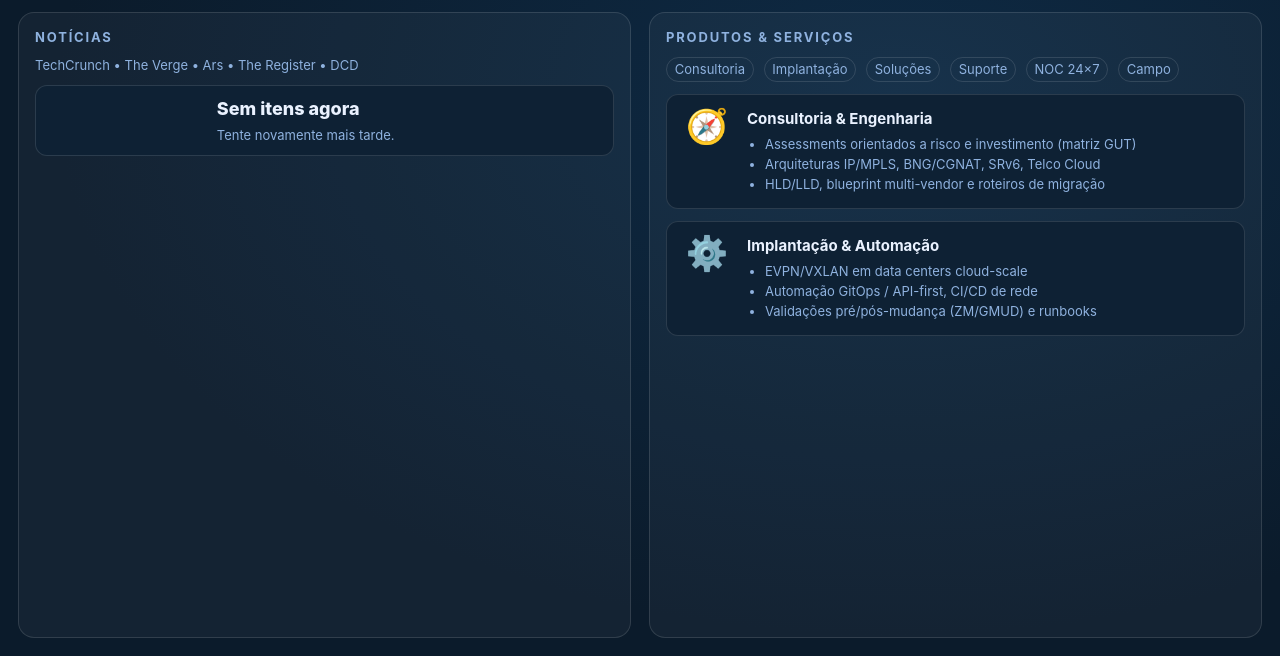
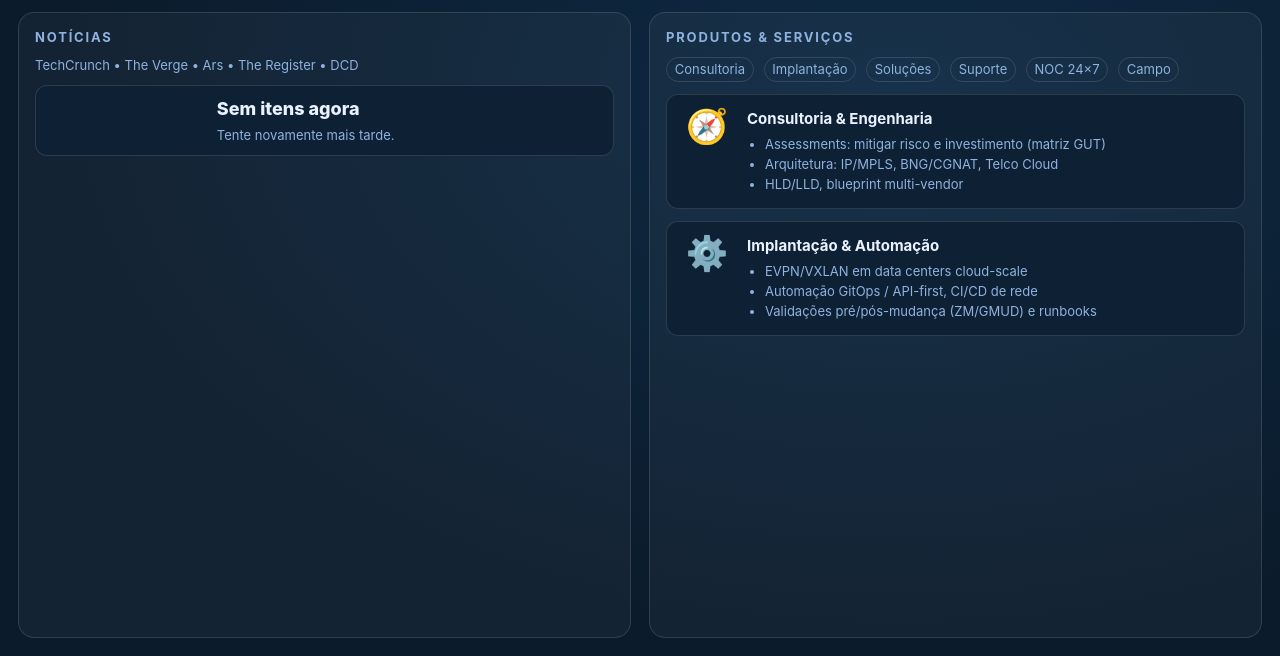
Before and after one commit to RV131975/PSNEDS, a plain HTML site: page index.html in a window 1280 px wide. Shown: the part 144-800 px from the top of the page. Drawn offline with Linux system fonts and the light colour scheme; no server answers.

Commit message:
Refine PSNE_PRODUCTS descriptions in index.html
Updated PSNE_PRODUCTS items for clarity and conciseness.

```diff
--- a/index.html
+++ b/index.html
@@ -310,9 +310,9 @@
   /* ===== PSNE (2 por vez, rotaciona a cada 10s) ===== */
   const PSNE_PRODUCTS = [
     { icon:"🧭", title:"Consultoria & Engenharia", items:[
-      "Assessments orientados a risco e investimento (matriz GUT)",
-      "Arquiteturas IP/MPLS, BNG/CGNAT, SRv6, Telco Cloud",
-      "HLD/LLD, blueprint multi-vendor e roteiros de migração"
+      "Assessments: mitigar risco e investimento (matriz GUT)",
+      "Arquitetura: IP/MPLS, BNG/CGNAT, Telco Cloud",
+      "HLD/LLD, blueprint multi-vendor"
     ]},
     { icon:"⚙️", title:"Implantação & Automação", items:[
       "EVPN/VXLAN em data centers cloud-scale",
```
